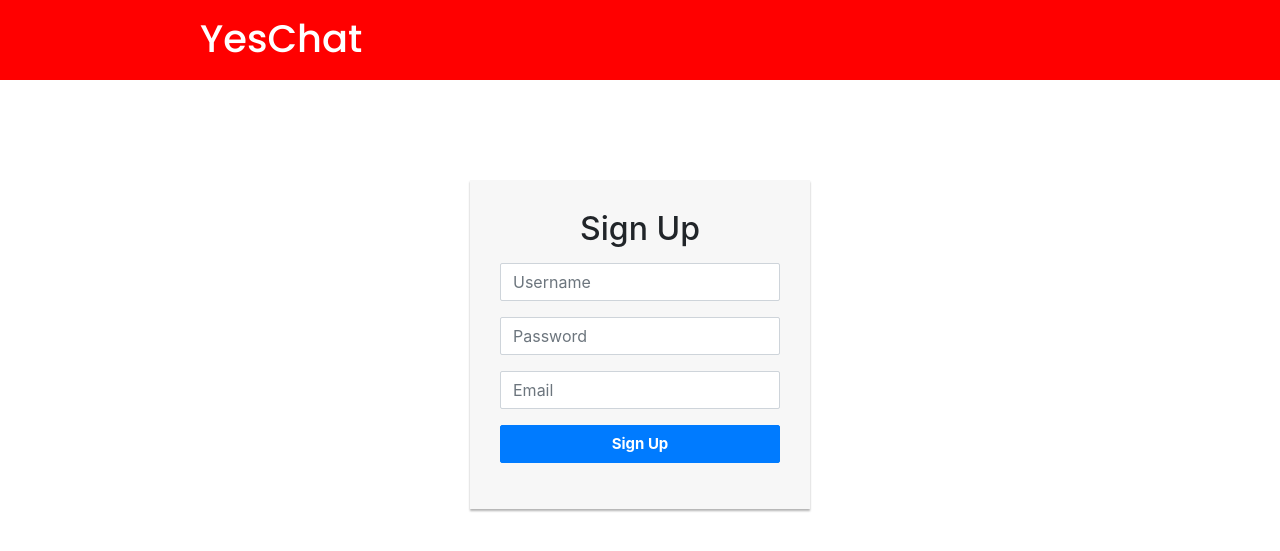
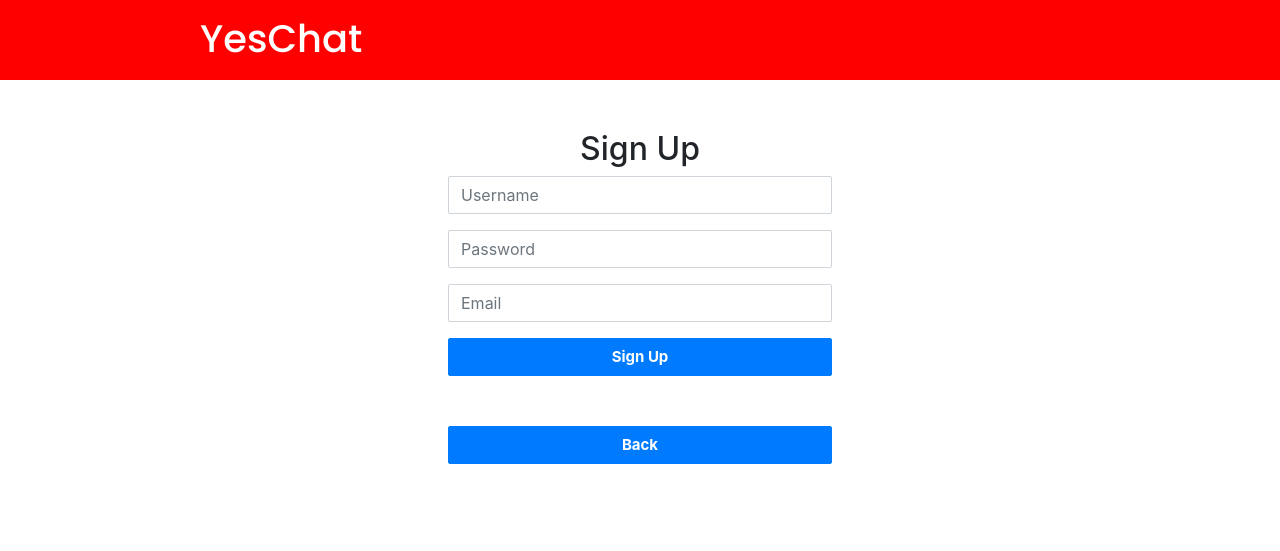
Before and after one commit to ethanwoolbert/washuhackathon, a Flask app: template templates/signup.html in a window 1280 px wide. Shown: the top 551 px of the page. Run offline with Flask 2, Linux system fonts and the light colour scheme; the template is opened without the code that fills it, so the values that code supplies are empty; some libraries are stand-ins or nearby versions.

Commit message:
Update signup.html

```diff
--- a/templates/signup.html
+++ b/templates/signup.html
@@ -2,7 +2,7 @@
 <html>
     <head>
         <!--Title-->
-        <title>Trade WashU</title>
+        <title>YesChat</title>
 
         <!--Style sheet link-->
         <link rel="stylesheet" href="https://maxcdn.bootstrapcdn.com/bootstrap/4.0.0/css/bootstrap.min.css" integrity="sha384-Gn5384xqQ1aoWXA+058RXPxPg6fy4IWvTNh0E263XmFcJlSAwiGgFAW/dAiS6JXm" crossorigin="anonymous">
@@ -24,7 +24,7 @@
         </div>
 
         <!--Sign Up Container-->
-        <div class="login-form">
+        <div class="generic-form">
             <form action="/signup" method="post">
                 <h2 class="text-center">Sign Up</h2>
                 <div class="form-group">
@@ -42,5 +42,14 @@
             </form>
         </div>
 
+        <!--Go Back-->
+        <div class="generic-form">
+            <form action="landingPage" method="post">
+                <div class="form-group">
+                    <button type="submit" class="btn btn-primary btn-block">Back</button>
+                </div>
+            </form>
+        </div>
+
     </body>
 </html>
```
